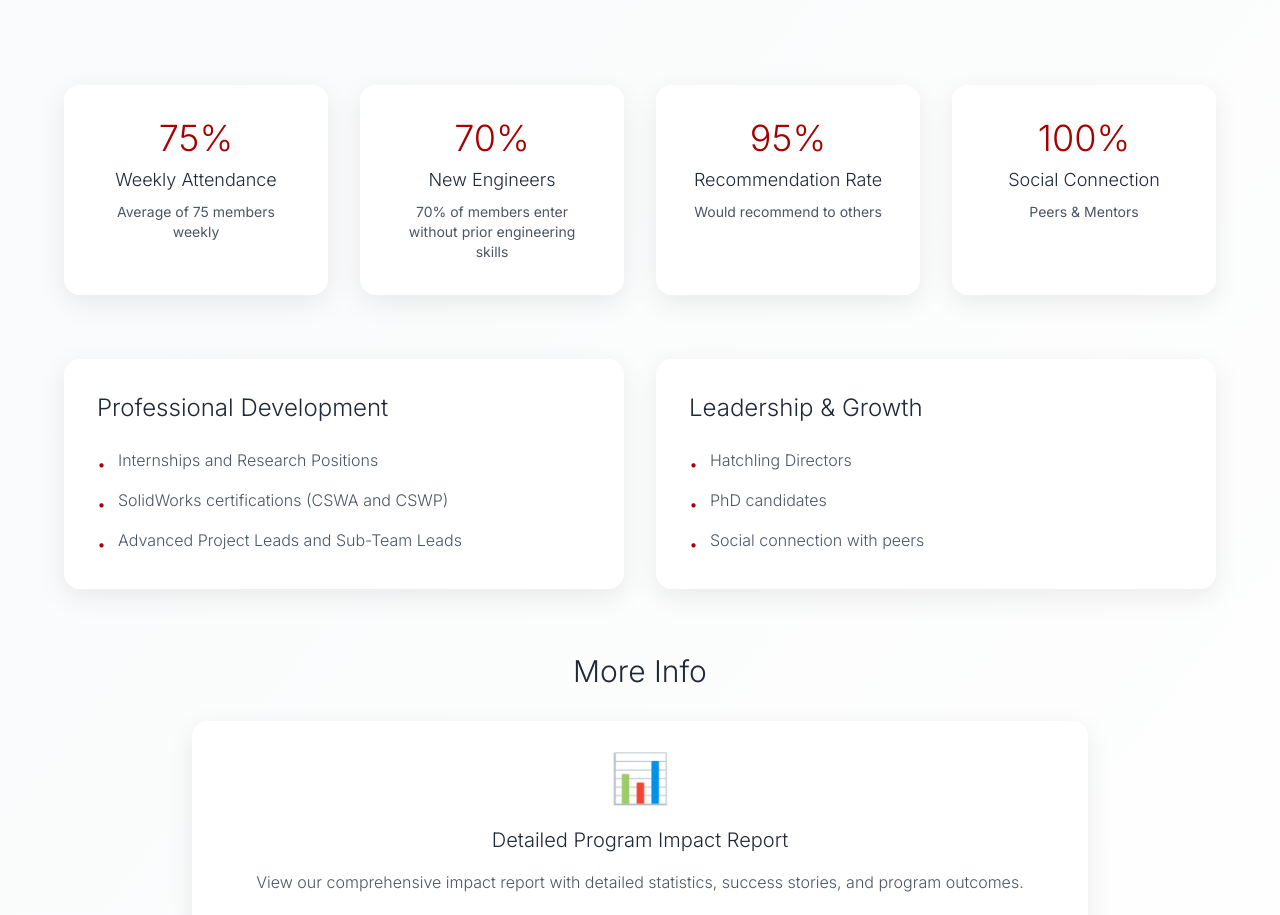
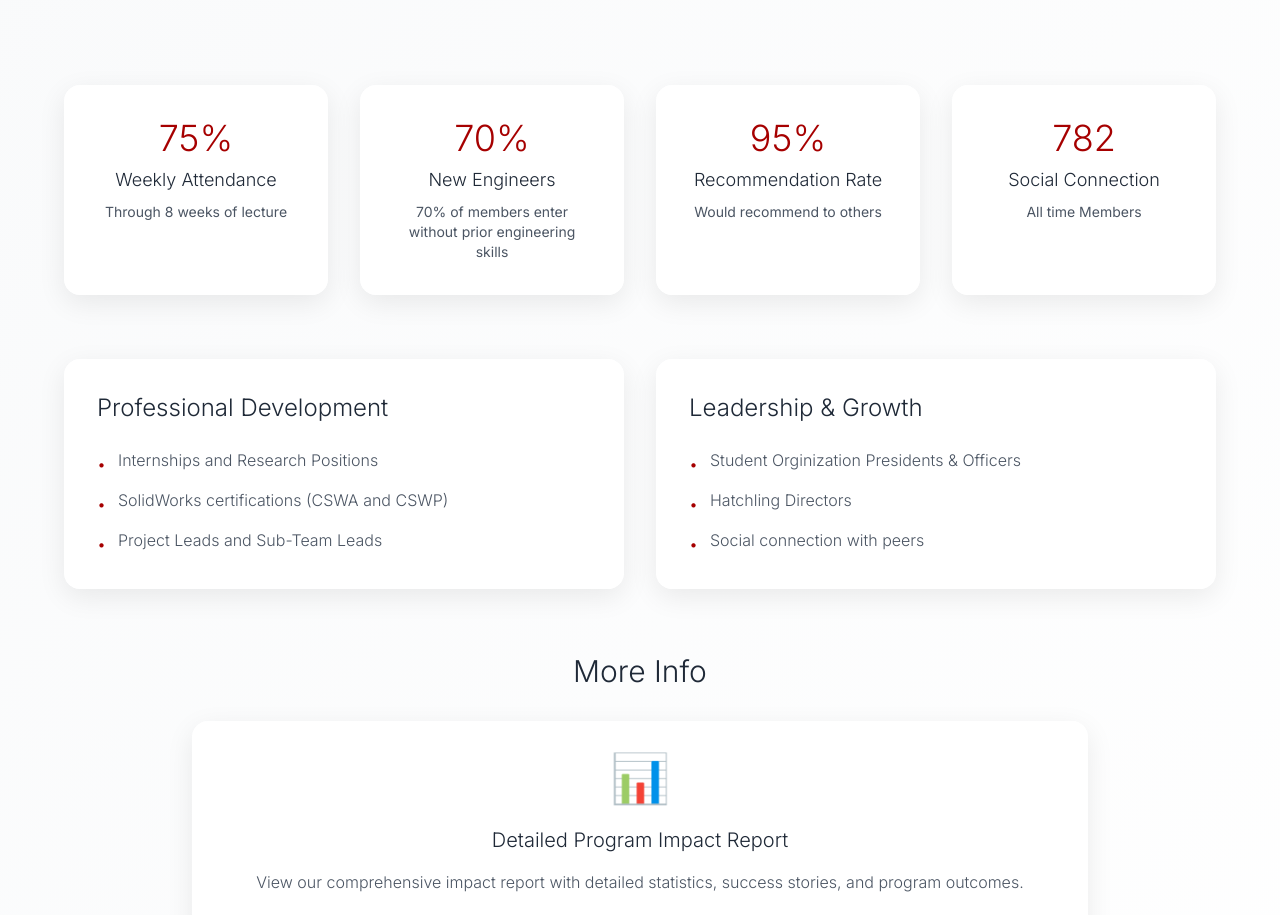
Before and after one commit to turtle-robotics/Turtle-website, a React (Vite) app: page /hatchling in a window 1280 px wide. Shown: the part 5745-6660 px from the top of the page. Built offline with nearby package versions, Linux system fonts and the light colour scheme.

Commit message:
Update Hatchling.jsx

```diff
--- a/src/pages/Hatchling.jsx
+++ b/src/pages/Hatchling.jsx
@@ -665,7 +665,7 @@ const Hatchling = () => {
                 Weekly Attendance
               </div>
               <div className="text-sm text-gray-600 dark:text-gray-400">
-                Average of 75 members weekly
+                Through 8 weeks of lecture
               </div>
             </div>
 
@@ -690,12 +690,12 @@ const Hatchling = () => {
             </div>
 
             <div className="glass-card p-8 rounded-2xl text-center hover:scale-105 transition-all duration-300">
-              <div className="text-4xl font-light text-accent mb-2">100%</div>
+              <div className="text-4xl font-light text-accent mb-2">782</div>
               <div className="text-lg font-light text-gray-800 dark:text-gray-200 mb-2">
                 Social Connection
               </div>
               <div className="text-sm text-gray-600 dark:text-gray-400">
-                Peers & Mentors
+                All time Members
               </div>
             </div>
           </div>
@@ -717,7 +717,7 @@ const Hatchling = () => {
                 </li>
                 <li className="flex items-start">
                   <span className="text-accent mr-3 mt-1">•</span>
-                  <span>Advanced Project Leads and Sub-Team Leads</span>
+                  <span>Project Leads and Sub-Team Leads</span>
                 </li>
               </ul>
             </div>
@@ -729,11 +729,11 @@ const Hatchling = () => {
               <ul className="space-y-3 text-gray-600 dark:text-gray-400 font-light">
                 <li className="flex items-start">
                   <span className="text-accent mr-3 mt-1">•</span>
-                  <span>Hatchling Directors</span>
+                  <span>Student Orginization Presidents & Officers</span>
                 </li>
                 <li className="flex items-start">
                   <span className="text-accent mr-3 mt-1">•</span>
-                  <span>PhD candidates</span>
+                  <span>Hatchling Directors</span>
                 </li>
                 <li className="flex items-start">
                   <span className="text-accent mr-3 mt-1">•</span>
```
